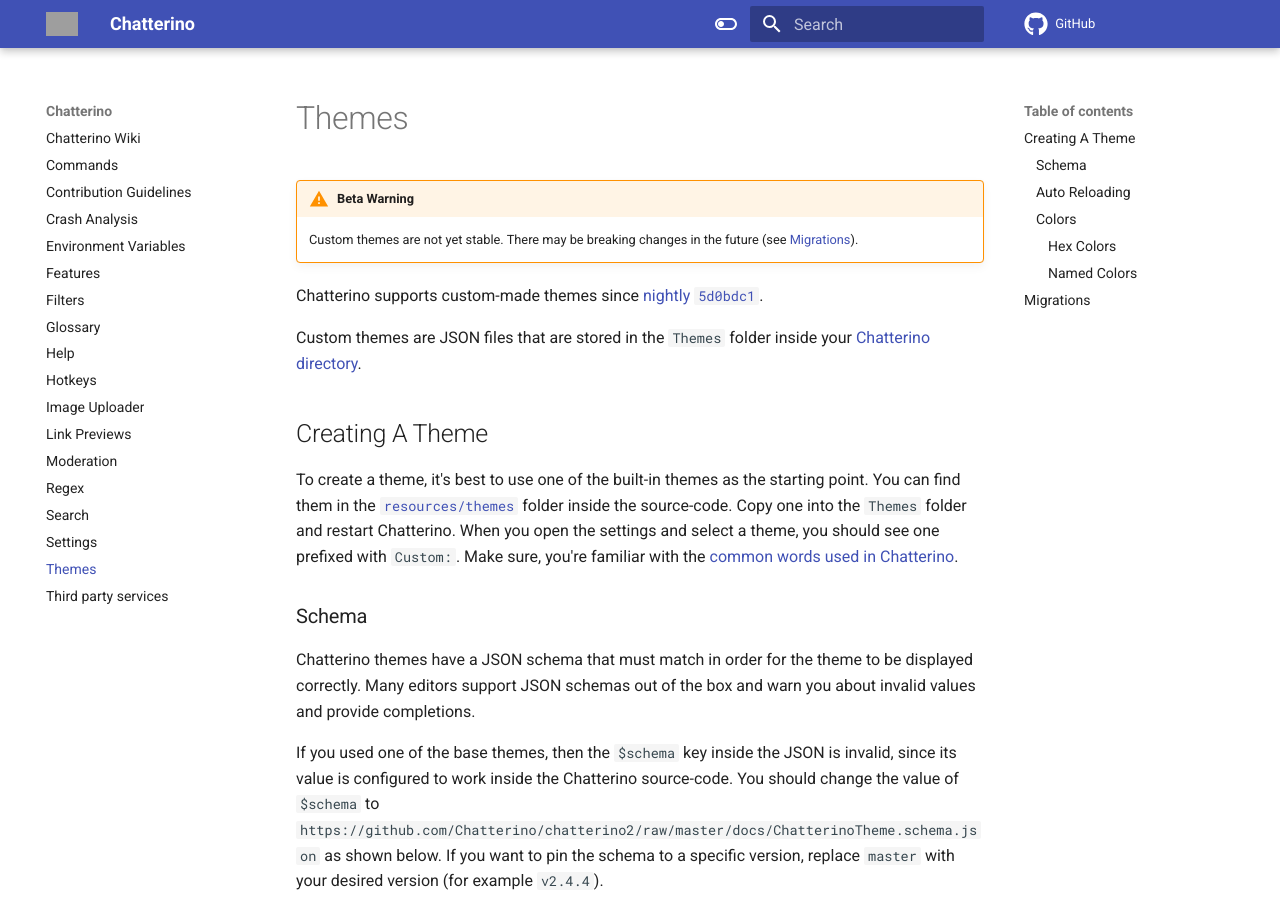
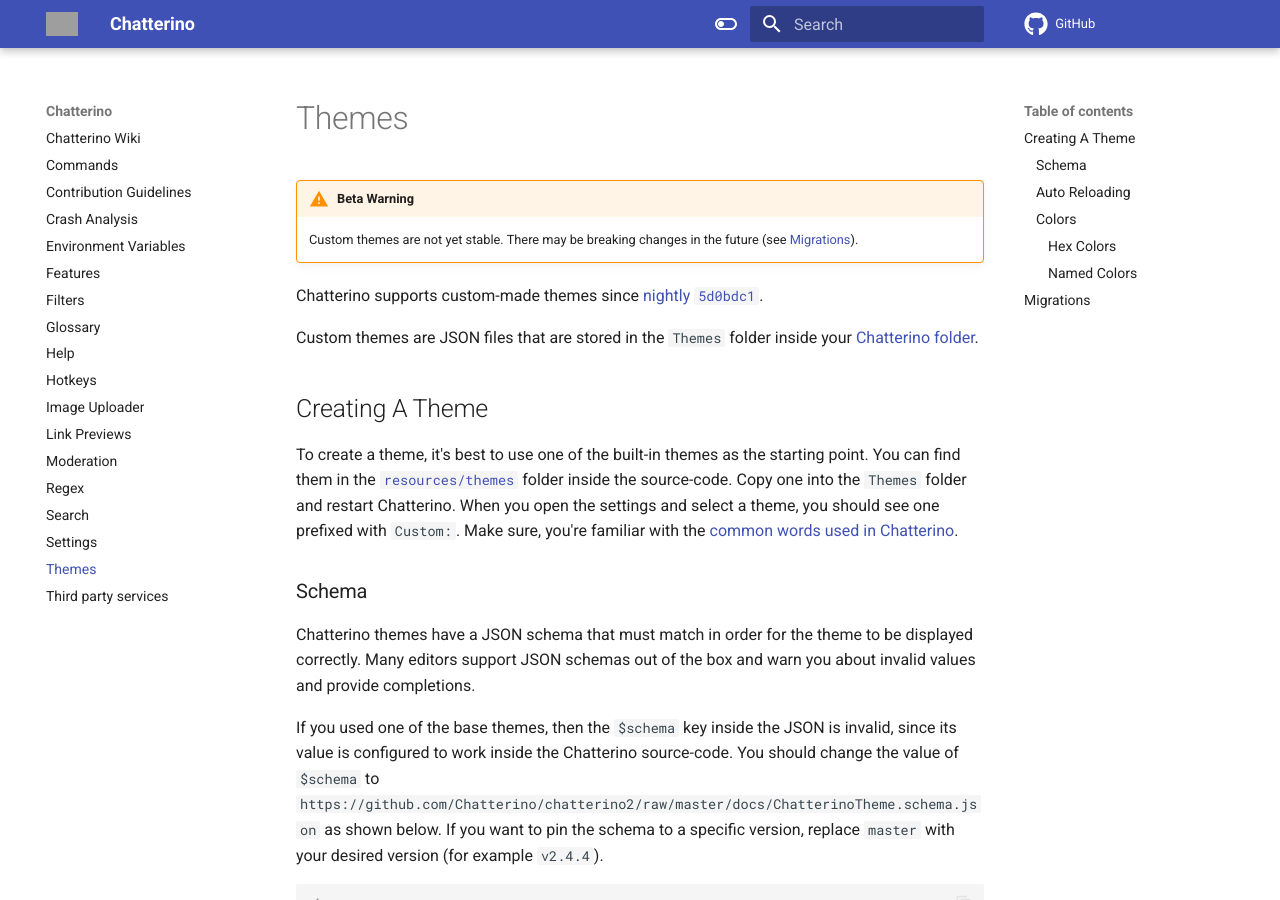
Before and after one commit to Chatterino/wiki, an MkDocs documentation site: the page built from docs/Themes.md, in a window 1280 px wide and 900 px high. Built offline with MkDocs 1.6.1 and Material for MkDocs 9.7.7, drawn with Linux system fonts in a browser that asks for light colours; comment, search, counter and statistics services are not loaded; grey boxes are pictures that could not be loaded.

Commit message:
Be consistent with calling it a folder instead of a directory

```diff
--- a/docs/Themes.md
+++ b/docs/Themes.md
@@ -8,7 +8,7 @@
 
 Chatterino supports custom-made themes since [nightly][nightly] [`5d0bdc1`][5d0bdc1].
 
-Custom themes are JSON files that are stored in the `Themes` folder inside your [Chatterino directory][chatterino-dir].
+Custom themes are JSON files that are stored in the `Themes` folder inside your [Chatterino folder][chatterino-folder].
 
 ## Creating A Theme
 
@@ -71,5 +71,5 @@
 
 [nightly]: Help.md/#what-is-nightly-and-how-to-use-install-it
 [5d0bdc1]: https://github.com/Chatterino/chatterino2/commit/5d0bdc195e42863c5176d8ba3c0ecd2409d50805
-[chatterino-dir]: Settings.md/#where-is-my-chatterino-folder-located
+[chatterino-folder]: Settings.md/#where-is-my-chatterino-folder-located
 [res-themes]: https://github.com/Chatterino/chatterino2/tree/master/resources/themes
```
